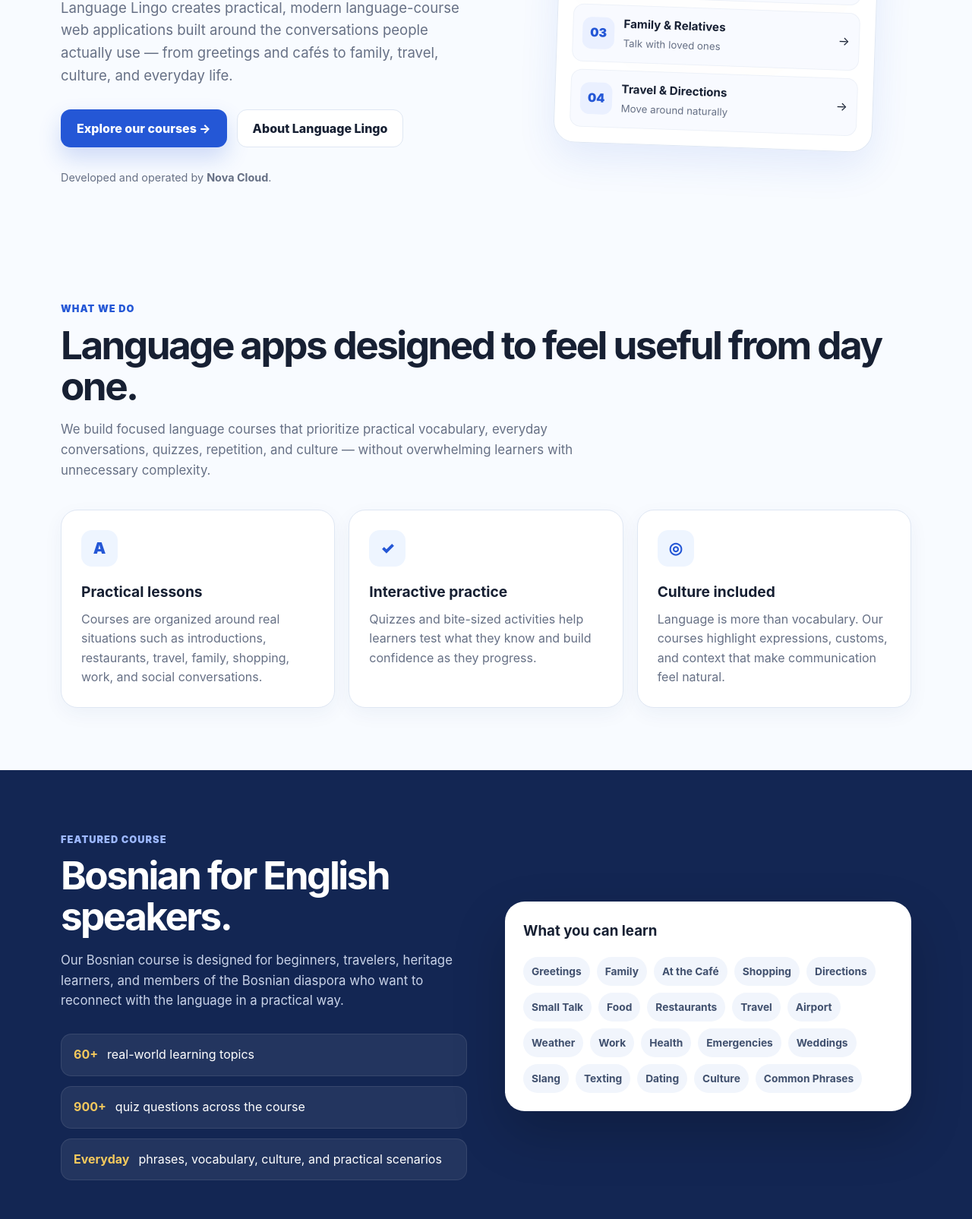
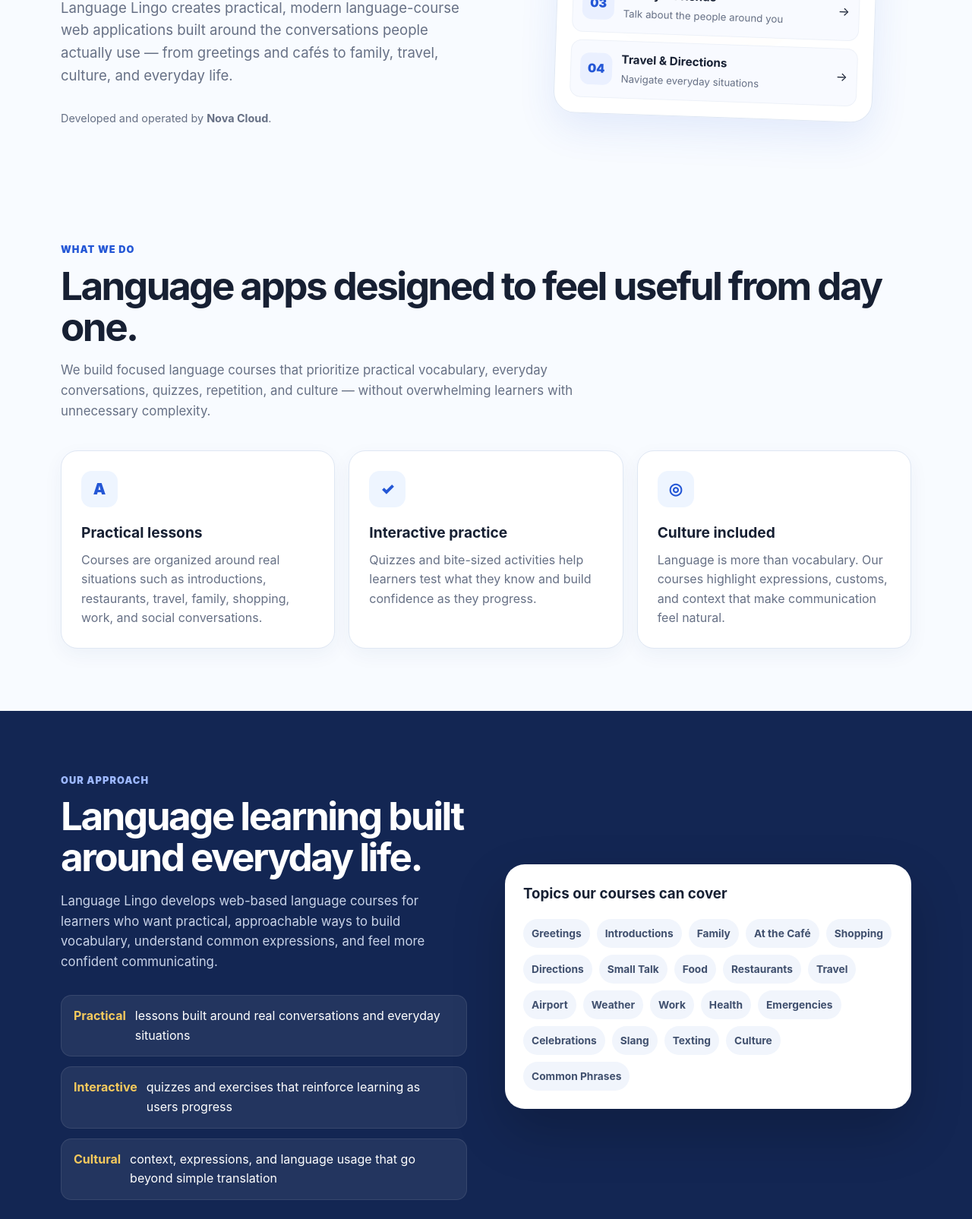
Before and after one commit to website-online-cloud/Language-Lingo, a plain HTML site: page index.html in a window 1280 px wide. Shown: the part 594-2199 px from the top of the page at 76% size. Drawn offline with Linux system fonts and the light colour scheme.

Commit message:
Add files via upload

```diff
--- a/index.html
+++ b/index.html
@@ -444,7 +444,7 @@
 <body>
   <nav>
     <div class="container nav-inner">
-      <a class="brand" href="#top">
+      <div class="brand">
         <span class="brand-mark" aria-hidden="true">
           <svg viewBox="0 0 24 24" fill="none" stroke="currentColor" stroke-width="2" stroke-linecap="round" stroke-linejoin="round">
             <path d="M4 5.5A2.5 2.5 0 0 1 6.5 3H11v16H6.5A2.5 2.5 0 0 0 4 21.5z"/>
@@ -452,13 +452,8 @@
           </svg>
         </span>
         <span>Language Lingo</span>
-      </a>
-      <div class="nav-links">
-        <a href="#about">About</a>
-        <a href="#courses">Courses</a>
-        <a href="#process">How it works</a>
-        <a class="nav-cta" href="#contact">Explore</a>
       </div>
+      <div class="microcopy">Operated by <strong>Nova Cloud</strong></div>
     </div>
   </nav>
 
@@ -471,10 +466,6 @@
           <p class="hero-copy">
             Language Lingo creates practical, modern language-course web applications built around the conversations people actually use — from greetings and cafés to family, travel, culture, and everyday life.
           </p>
-          <div class="hero-actions">
-            <a href="#courses" class="btn btn-primary">Explore our courses →</a>
-            <a href="#about" class="btn btn-secondary">About Language Lingo</a>
-          </div>
           <div class="microcopy">Developed and operated by <strong>Nova Cloud</strong>.</div>
         </div>
 
@@ -486,14 +477,14 @@
               <div class="dots"><span></span><span></span><span></span></div>
             </div>
             <div class="course-title">
-              <small>Featured course</small>
-              <h3>Bosnian for Everyday Life 🇧🇦</h3>
+              <small>Language learning</small>
+              <h3>Everyday Language Course</h3>
             </div>
             <div class="lesson-list">
               <div class="lesson"><div class="lesson-num">01</div><div><strong>Greetings</strong><small>Learn the essentials</small></div><div class="check">✓</div></div>
               <div class="lesson"><div class="lesson-num">02</div><div><strong>At the Café</strong><small>Order with confidence</small></div><div class="check">✓</div></div>
-              <div class="lesson"><div class="lesson-num">03</div><div><strong>Family & Relatives</strong><small>Talk with loved ones</small></div><div>→</div></div>
-              <div class="lesson"><div class="lesson-num">04</div><div><strong>Travel & Directions</strong><small>Move around naturally</small></div><div>→</div></div>
+              <div class="lesson"><div class="lesson-num">03</div><div><strong>Family & Friends</strong><small>Talk about the people around you</small></div><div>→</div></div>
+              <div class="lesson"><div class="lesson-num">04</div><div><strong>Travel & Directions</strong><small>Navigate everyday situations</small></div><div>→</div></div>
             </div>
           </div>
         </div>
@@ -526,22 +517,22 @@
       </div>
     </section>
 
-    <section class="featured" id="courses">
+    <section class="featured">
       <div class="container feature-grid">
         <div>
-          <div class="section-kicker">Featured course</div>
-          <h2 class="section-title">Bosnian for English speakers.</h2>
-          <p class="section-copy">Our Bosnian course is designed for beginners, travelers, heritage learners, and members of the Bosnian diaspora who want to reconnect with the language in a practical way.</p>
+          <div class="section-kicker">Our approach</div>
+          <h2 class="section-title">Language learning built around everyday life.</h2>
+          <p class="section-copy">Language Lingo develops web-based language courses for learners who want practical, approachable ways to build vocabulary, understand common expressions, and feel more confident communicating.</p>
           <div class="pill-list">
-            <div class="pill"><b>60+</b><span>real-world learning topics</span></div>
-            <div class="pill"><b>900+</b><span>quiz questions across the course</span></div>
-            <div class="pill"><b>Everyday</b><span>phrases, vocabulary, culture, and practical scenarios</span></div>
+            <div class="pill"><b>Practical</b><span>lessons built around real conversations and everyday situations</span></div>
+            <div class="pill"><b>Interactive</b><span>quizzes and exercises that reinforce learning as users progress</span></div>
+            <div class="pill"><b>Cultural</b><span>context, expressions, and language usage that go beyond simple translation</span></div>
           </div>
         </div>
         <div class="course-showcase">
-          <h3>What you can learn</h3>
+          <h3>Topics our courses can cover</h3>
           <div class="topic-tags">
-            <span>Greetings</span><span>Family</span><span>At the Café</span><span>Shopping</span><span>Directions</span><span>Small Talk</span><span>Food</span><span>Restaurants</span><span>Travel</span><span>Airport</span><span>Weather</span><span>Work</span><span>Health</span><span>Emergencies</span><span>Weddings</span><span>Slang</span><span>Texting</span><span>Dating</span><span>Culture</span><span>Common Phrases</span>
+            <span>Greetings</span><span>Introductions</span><span>Family</span><span>At the Café</span><span>Shopping</span><span>Directions</span><span>Small Talk</span><span>Food</span><span>Restaurants</span><span>Travel</span><span>Airport</span><span>Weather</span><span>Work</span><span>Health</span><span>Emergencies</span><span>Celebrations</span><span>Slang</span><span>Texting</span><span>Culture</span><span>Common Phrases</span>
           </div>
         </div>
       </div>
@@ -578,8 +569,7 @@
       <div class="container">
         <div class="cta-box">
           <h2>Learn a language that connects you to people.</h2>
-          <p>Language Lingo is building practical language courses for learners around the world, starting with Bosnian.</p>
-          <a class="btn btn-secondary" href="#top">Back to top ↑</a>
+          <p>Language Lingo develops practical language-learning web applications designed to make everyday communication feel more approachable.</p>
         </div>
       </div>
     </section>
```
